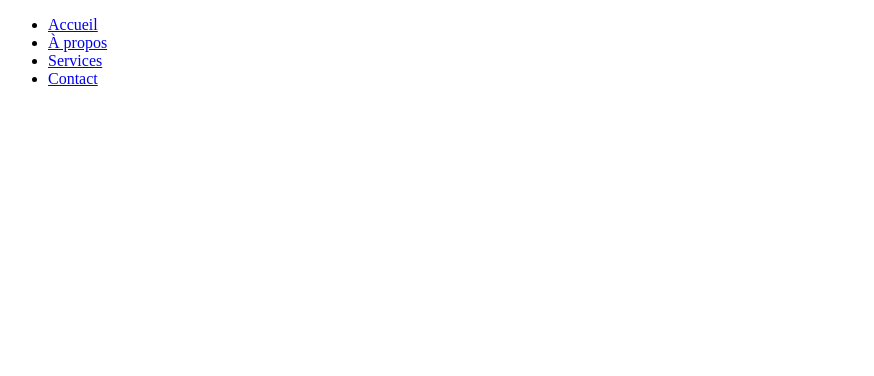
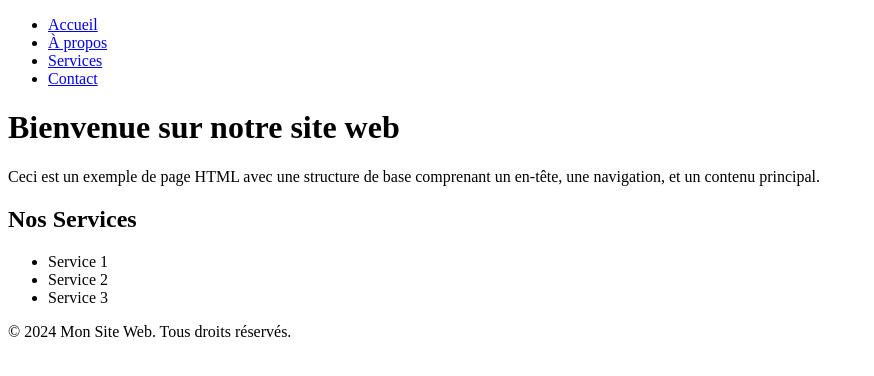
Before and after one commit to salem-devs/Repo_exercice, a plain HTML site: page index.html in a window 1280 px wide. Shown: the whole page, without its empty margins (0-874 px from the left). Drawn offline with Linux system fonts and the light colour scheme.

Commit message:
feat: complate structure html

```diff
--- a/index.html
+++ b/index.html
@@ -17,6 +17,22 @@
             </ul>
         </nav>
     </header>
-
+    <main>
+        <div>
+            <h1>Bienvenue sur notre site web</h1>
+            <p>Ceci est un exemple de page HTML avec une structure de base comprenant un en-tête, une navigation, et un contenu principal.</p>
+        </div>
+        <div>
+            <h2>Nos Services</h2>
+            <ul>
+                <li>Service 1</li>
+                <li>Service 2</li>
+                <li>Service 3</li>
+            </ul>
+        </div>
+    </main>
+    <footer>
+        <p>&copy; 2024 Mon Site Web. Tous droits réservés.</p>
+    </footer>
 </body>
 </html>
```
